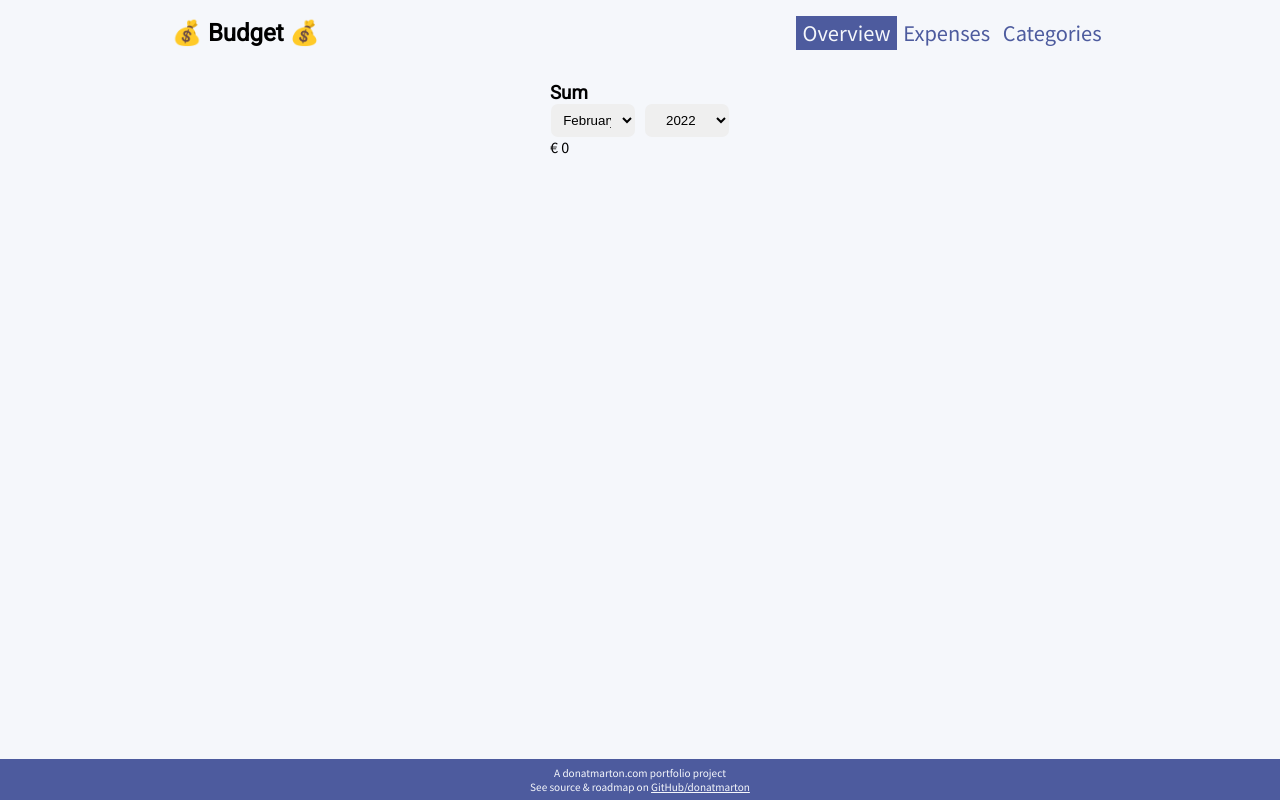
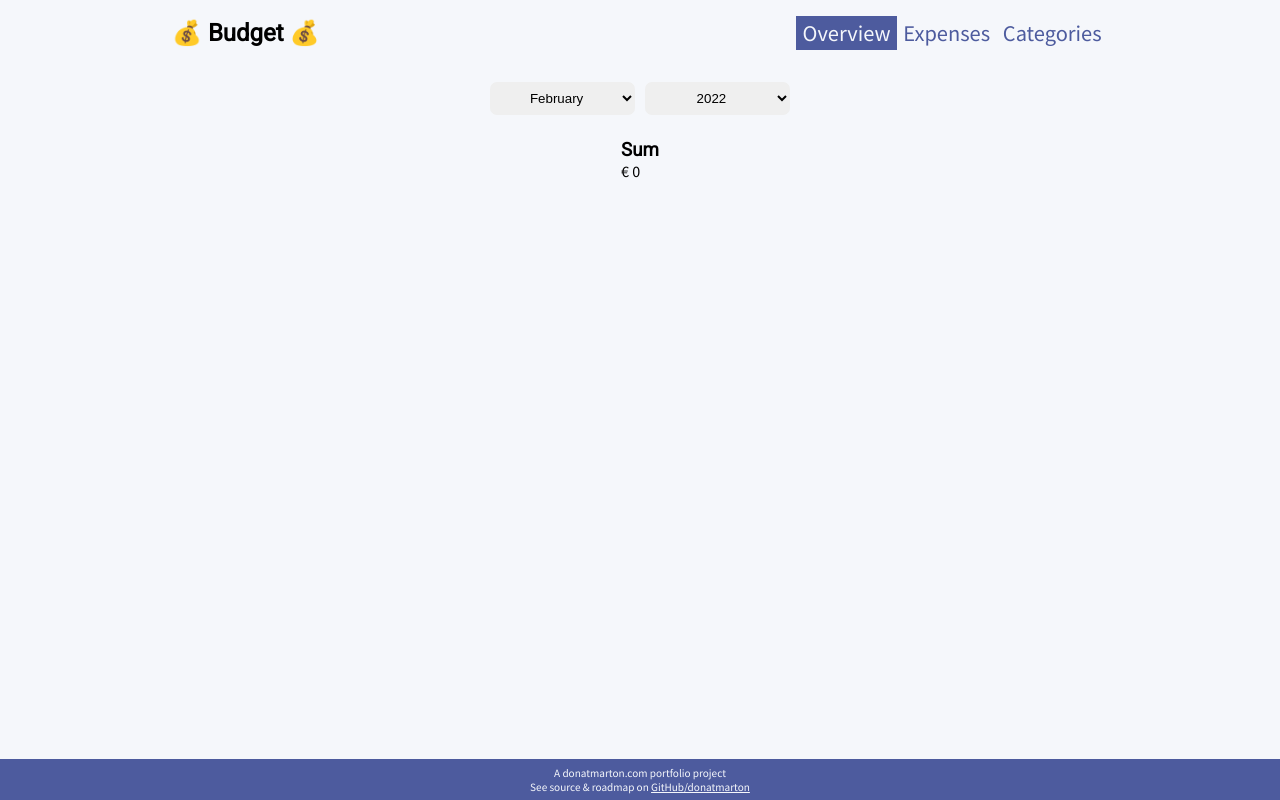
Before and after one commit to donatmarton/budget, a React (Create React App) app: page / in a window 1280 px wide. Built offline with nearby package versions, Linux system fonts and the light colour scheme.

Commit message:
Fix: all month are fully visible in selector

```diff
--- a/src/App.css
+++ b/src/App.css
@@ -51,12 +51,14 @@ a {
   align-items: center;
   gap: 0.6rem;
   width: 50%;
-  min-width: 180px;
+  min-width: 200px;
   max-width: 300px;
 }
 .input-form__row {
   display: flex;
+  justify-content: center;
   gap: 0.6rem;
+  width: 100%;
 }
 .input-form__input {
   border: 0;
@@ -64,6 +66,7 @@ a {
   border-radius: 7px;
   width: 100%;
   text-align: center;
+  justify-content: center;
 }
 .input-form__select {
   border: 0;
--- a/src/components/MonthSelector.js
+++ b/src/components/MonthSelector.js
@@ -14,7 +14,6 @@ const MonthSelector = (props) => {
   }
 
   return (
-    <div>
     <form className="input-form">
       <div className="input-form__row">
         <select
@@ -54,7 +53,6 @@ const MonthSelector = (props) => {
         </select>
       </div>
     </form>
-    </div>
   )
 }
 
--- a/src/routes/Overview.js
+++ b/src/routes/Overview.js
@@ -21,13 +21,14 @@ const Overview = () => {
   }
   return (
     <main className="main-container">
+      <MonthSelector
+        notifyChange={updateFilter}
+        year={filterSelection.year}
+        month={filterSelection.month}
+      />
       <div>
         <h3>Sum</h3>
-        <MonthSelector
-          notifyChange={updateFilter}
-          year={filterSelection.year}
-          month={filterSelection.month}
-        />
+
         <ExpenseSum
           beginDate={beginDate}
           endDate={endDate}
```
Lines whose indentation alone changed are shown as unchanged.
